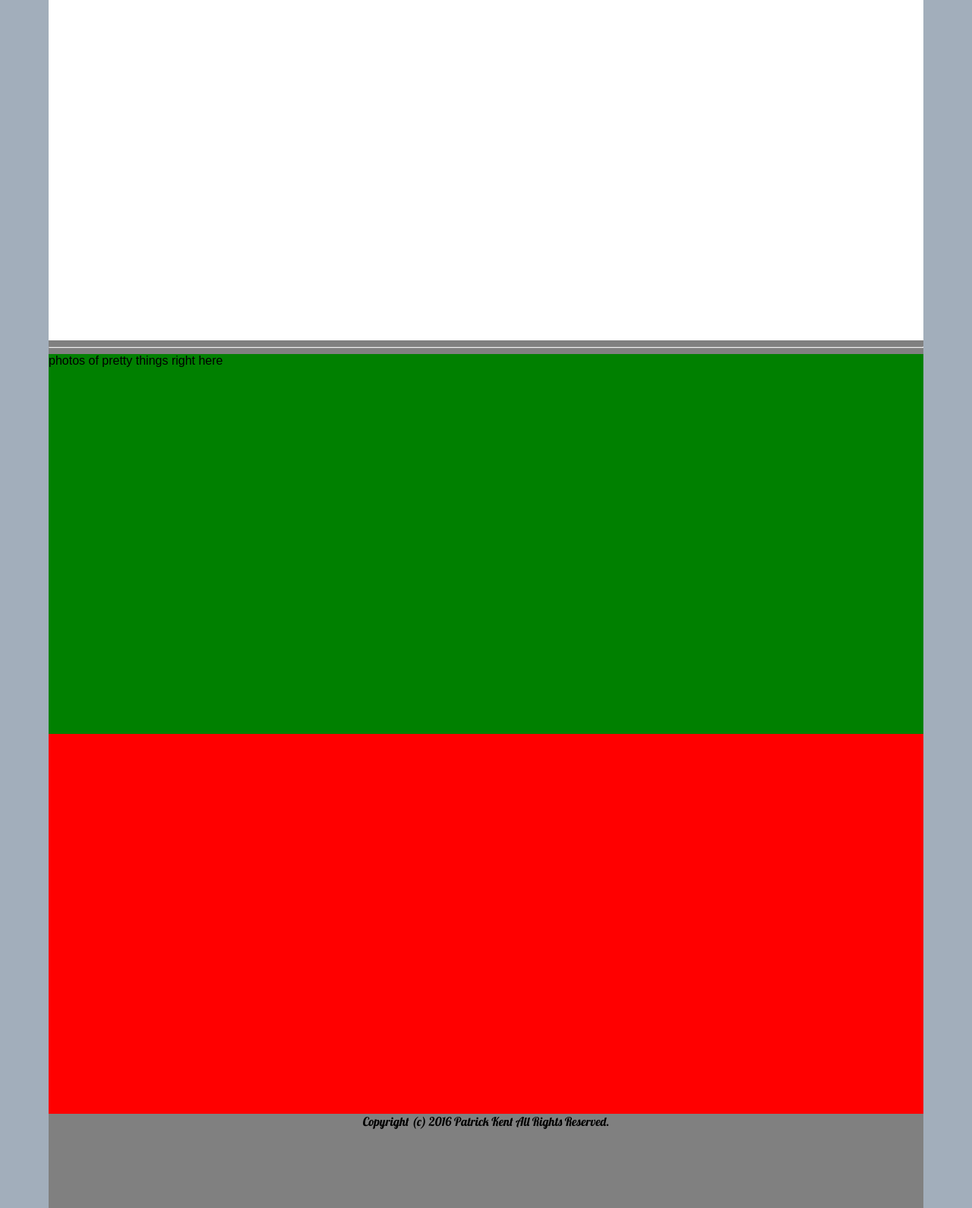
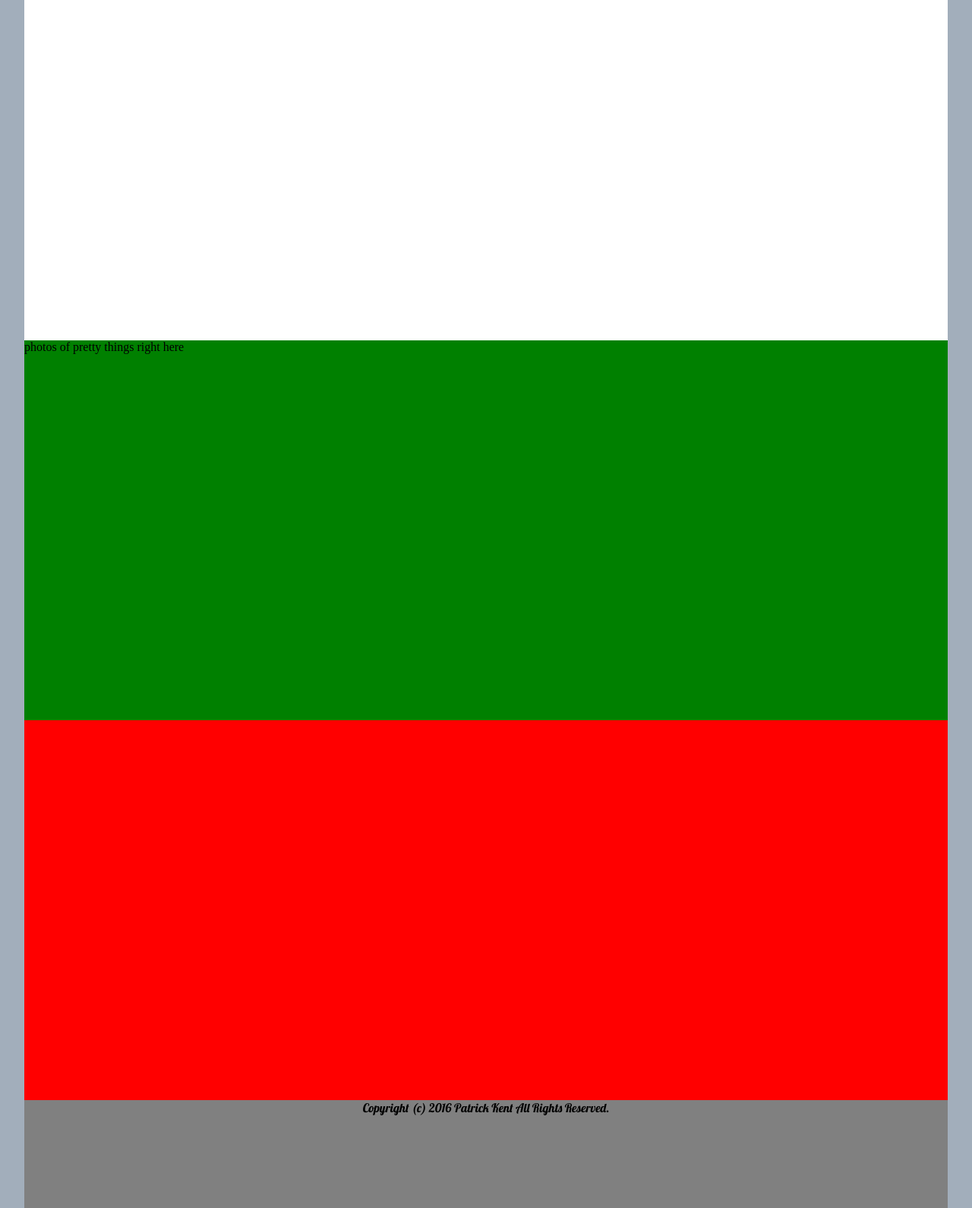
Before and after one commit to KentPM/portfolioproject, a plain HTML site: page index4.html in a window 1280 px wide. Shown: the part 178-1768 px from the top of the page at 76% size. Drawn offline with Linux system fonts and the light colour scheme.

Commit message:
more
more stuffs

```diff
--- a/index4.html
+++ b/index4.html
@@ -20,19 +20,18 @@
 
 </div>
 <div class="mainbox">
-    <a class="anchor" id="top"></a>
-    <div class="about">
 
+    <div class="stuffBox about">
+<a class="anchor" id="top"></a>
         <h1>Web Devloper</h1>
     </div>
     <a class="anchor" id="middle"></a>
-    <hr />
-    <div class="folio">
+    <div class="stuffBox folio">
         photos of pretty things right here
         <!-- TODO:  -->
     </div>
     <a class="anchor" id="bottom"></a>
-    <div class="contac">
+    <div class="stuffBox contac">
         <!-- TODO: instert a contact me section regarding how best -->
         <!-- TODO: insert social media buttons -->
     </div>
--- a/style4.css
+++ b/style4.css
@@ -1,7 +1,7 @@
 body {
     margin: 0;
     padding: 0;
-  background-color: #A2AEBB;
+    background-color: #A2AEBB;
 }
 
 .title {
@@ -45,52 +45,36 @@ a.anchor {
     display: block;
     position: relative;
     top: -125px;
-    visibility: hidden;
-
+    /**  visibility: hidden;**/
 }
 
 .mainbox {
     position: relative;
-    min-height: 5000px;
     top: 105px;
     background-color: gray;
-    width: 90%;
+    width: 95%;
     margin-left: auto;
     margin-right: auto;
-<<<<<<< HEAD
-    margin-bottom: 0;
+    min-height: 2000px;
     padding: 0;
     z-index: -1;
-=======
-    padding: 0px;
-    min-height: 10000px;
->>>>>>> origin/master
+}
+
+.stuffBox {
+    min-height: 500px;
+    width: auto;
 }
 
 .about {
-    display: block;
-    font-family: sans-serif;
     background-color: white;
-    text-align: justify;
-    min-height: 500px;
-    margin-bottom: 0;
 }
 
 .folio {
-    display: block;
-    margin-top: 0;
-    font-family: sans-serif;
     background-color: green;
-    text-align: justify;
-    min-height: 500px;
 }
 
 .contac {
-    margin-top: 0;
-    font-family: sans-serif;
     background-color: red;
-    text-align: justify;
-    min-height: 500px;
 }
 
 footer {
--- /dev/null
+++ b/trail.css
@@ -0,0 +1,39 @@
+body {
+    background-color: black;
+}
+
+.mainBody {
+    position: relative;
+    width: 95%;
+    margin-left: auto;
+    margin-right: auto;
+    background-color: gray;
+    min-width: 10px;
+    min-height: 10000px;
+    z-index: -1;
+    top: 150px;
+}
+
+.header {
+    width: 100%;
+    height: 150px;
+    background-color: red;
+    position: fixed;
+    top: 0;
+    margin: 0;
+    text-align: center;
+}
+
+.contentS {
+    min-height: 500px;
+    width: auto;
+}
+.one {
+  background-color: yellow;
+}
+.two{
+  background-color: green;
+}
+.three{
+  background-color: blue;
+}
```
Also changed, not shown: trialtopic1.html (added, +20 -0 lines), 1 other file.
